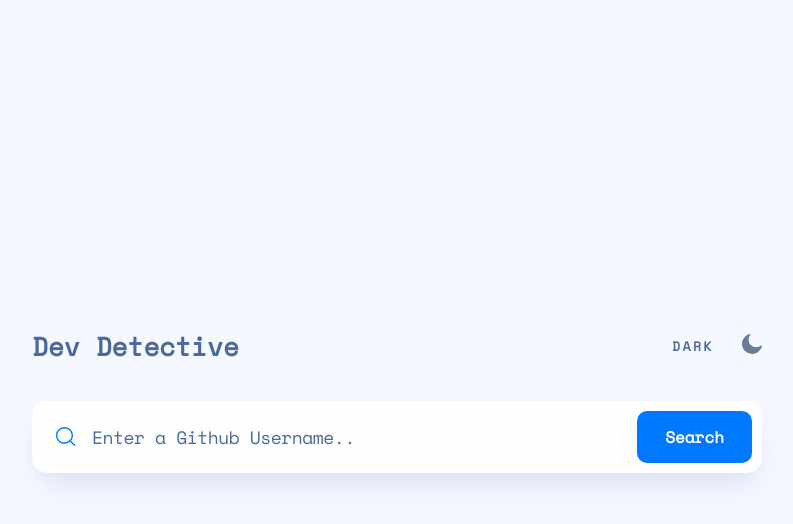
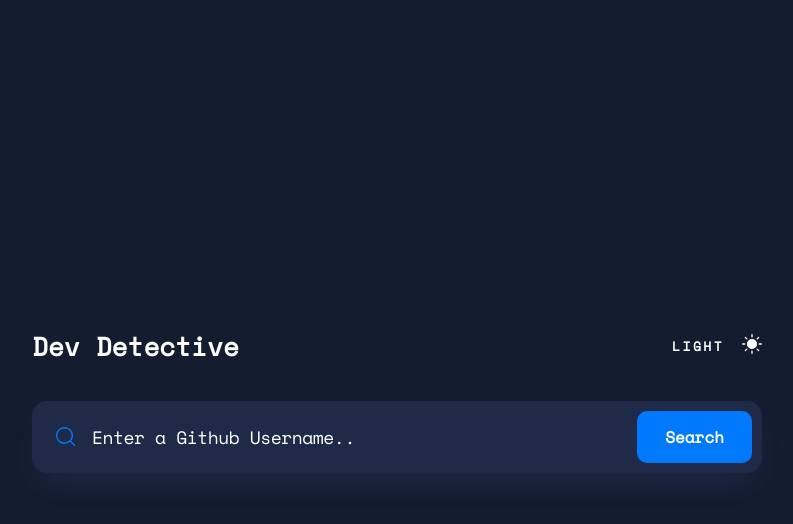
Before and after one commit to mainak10-java/Dev-Detective, a plain HTML site: page index.html in a window 1280 px wide. Both pictures are taken after a click on the element "DARK". Shown: the whole page, without its empty margins (243-1036 px from the left). Drawn offline with nearby package versions, Linux system fonts and the light colour scheme.

Commit message:
Made minor changes and added the dark/light mode feature

```diff
--- a/index.html
+++ b/index.html
@@ -14,7 +14,7 @@
         <header class="header">
             <h1 class="title">Dev Detective</h1>
             <div id="btn-mode">
-                <p class="mode-text">DARK</p>
+                <p id="mode-text">DARK</p>
                 <div class="icon-container">
                     <img id="mode-icon" src="./assets/images/moon-icon.svg" alt="">
                 </div>
--- a/script.js
+++ b/script.js
@@ -7,6 +7,8 @@ const get= (param) => document.getElementById(`${param}`);
 const btnSubmit=get('submit');
 const input= get('input');
 const noResult= get('error-msg');
+const modetext = get("mode-text");
+const modeicon = get("mode-icon");
 
 let darkMode=false;
 
@@ -19,7 +21,7 @@ btnSubmit.addEventListener('click', function (){
     }
 });
 
-input.addEventListener('click', function (){
+input.addEventListener('input', function (){
     noResult.style.display='none';
 })
 
@@ -109,3 +111,44 @@ btnMode.addEventListener('click', function (){
     else
         lightModeProperties();
 });
+
+const prefersDarkMode = window.matchMedia && window.matchMedia("(prefers-color-scheme: dark)").matches;
+console.log(prefersDarkMode)
+
+if(localStorage.getItem("dark-mode")){
+    console.log('set to dark mode');
+    darkModeProperties();
+}
+else{
+    localStorage.setItem("dark-mode", prefersDarkMode);
+    lightModeProperties();
+    console.log('set to light mode')
+}
+
+
+
+function darkModeProperties() {
+    root.setProperty("--lm-bg", "#141D2F");
+    root.setProperty("--lm-bg-content", "#1E2A47");
+    root.setProperty("--lm-text", "white");
+    root.setProperty("--lm-text-alt", "white");
+    root.setProperty("--lm-shadow-xl", "rgba(70,88,109,0.15)");
+    modetext.innerText = "LIGHT";
+    modeicon.src = "./assets/images/sun-icon.svg";
+    root.setProperty("--lm-icon-bg", "brightness(1000%)");
+    darkMode = true;
+    localStorage.setItem("dark-mode", true);
+}
+
+function lightModeProperties() {
+    root.setProperty("--lm-bg", "#F6F8FF");
+    root.setProperty("--lm-bg-content", "#FEFEFE");
+    root.setProperty("--lm-text", "#4B6A9B");
+    root.setProperty("--lm-text-alt", "#2B3442");
+    root.setProperty("--lm-shadow-xl", "rgba(70, 88, 109, 0.25)");
+    modetext.innerText = "DARK";
+    modeicon.src = "./assets/images/moon-icon.svg";
+    root.setProperty("--lm-icon-bg", "brightness(100%)");
+    darkMode = false;
+    localStorage.setItem("dark-mode", false);
+}
```
